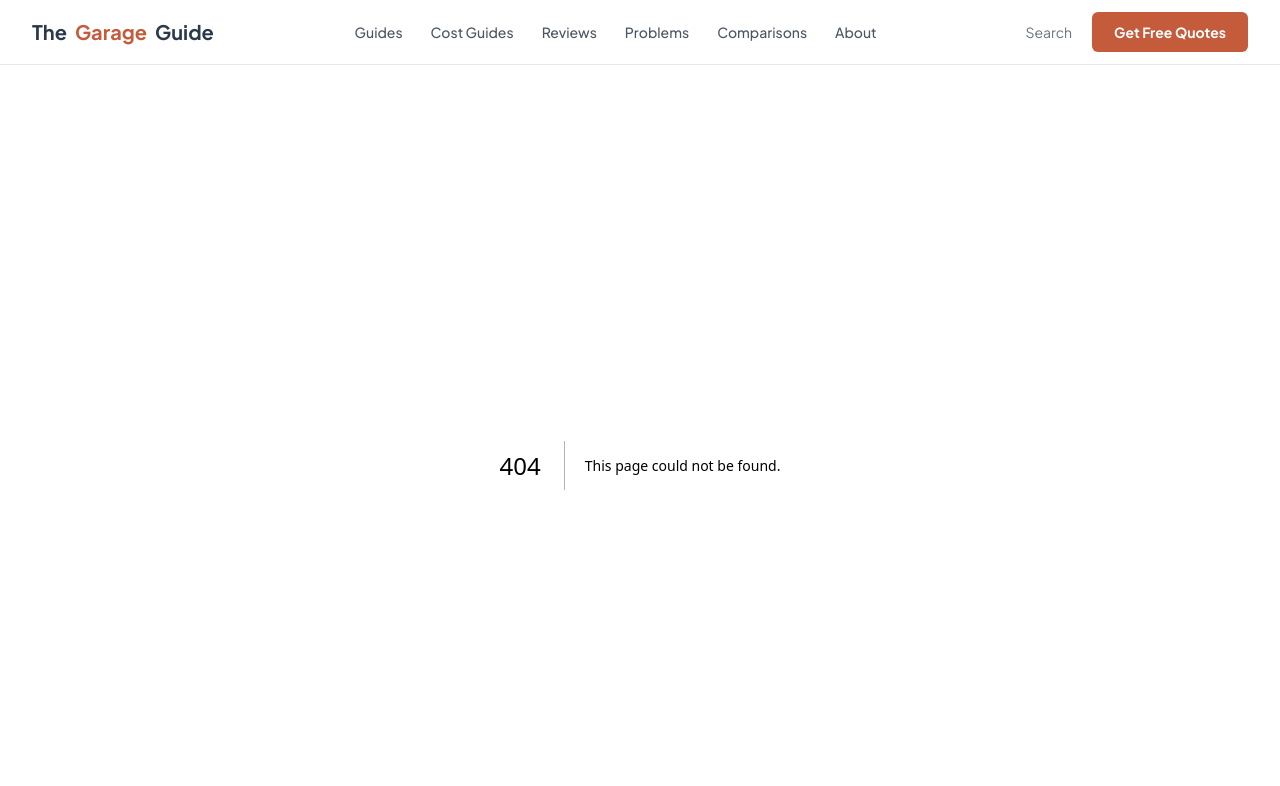
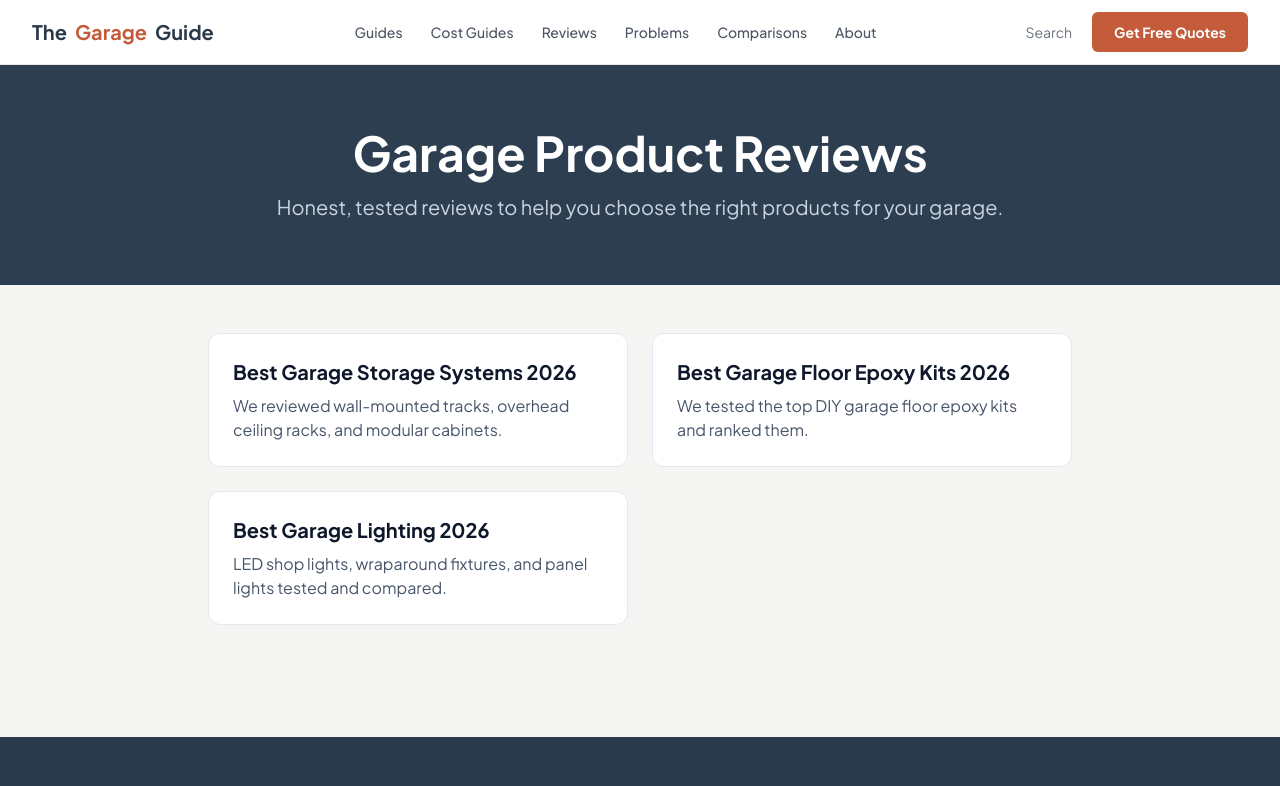
Before and after one commit to thebasementguide2026/thegarage.guide-, a Next.js app: page /reviews in a window 1280 px wide. Before the commit this address had no page. Shown: the top 786 px of the page. Built offline with nearby package versions, Linux system fonts and the light colour scheme.

Commit message:
Create reviews page

```diff
--- /dev/null
+++ b/app/reviews/page.tsx
@@ -0,0 +1,35 @@
+import Link from 'next/link'
+
+export const metadata = {
+  title: 'Garage Product Reviews | The Garage Guide',
+  description: 'Honest, tested reviews of garage storage systems, floor epoxy kits, lighting, and more.',
+}
+
+const reviews = [
+  { title: 'Best Garage Storage Systems 2026', href: '/reviews/best-garage-storage-systems', description: 'We reviewed wall-mounted tracks, overhead ceiling racks, and modular cabinets.' },
+  { title: 'Best Garage Floor Epoxy Kits 2026', href: '/reviews/best-garage-floor-epoxy', description: 'We tested the top DIY garage floor epoxy kits and ranked them.' },
+  { title: 'Best Garage Lighting 2026', href: '/reviews/best-garage-lighting', description: 'LED shop lights, wraparound fixtures, and panel lights tested and compared.' },
+]
+
+export default function ReviewsPage() {
+  return (
+    <>
+      <section style={{ backgroundColor: '#2C3E50' }} className="text-white py-16">
+        <div className="container mx-auto px-4 max-w-4xl text-center">
+          <h1 className="text-4xl md:text-5xl font-bold mb-4">Garage Product Reviews</h1>
+          <p className="text-xl text-slate-300">Honest, tested reviews to help you choose the right products for your garage.</p>
+        </div>
+      </section>
+      <section className="container mx-auto px-4 max-w-4xl py-12">
+        <div className="grid md:grid-cols-2 gap-6">
+          {reviews.map((review) => (
+            <Link key={review.href} href={review.href} className="block bg-white border border-slate-200 rounded-lg p-6 hover:shadow-lg transition-shadow">
+              <h2 className="text-xl font-bold text-slate-900 mb-2">{review.title}</h2>
+              <p className="text-slate-600">{review.description}</p>
+            </Link>
+          ))}
+        </div>
+      </section>
+    </>
+  )
+}
```
